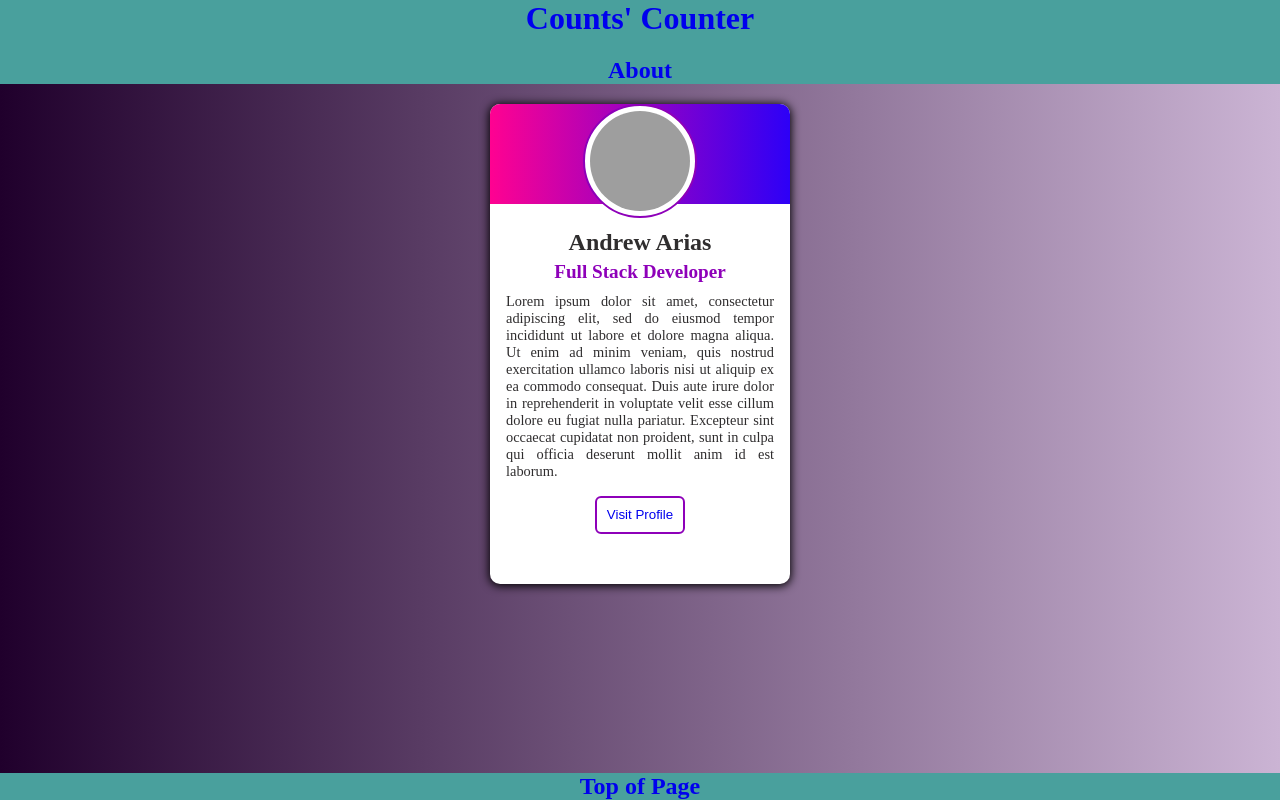
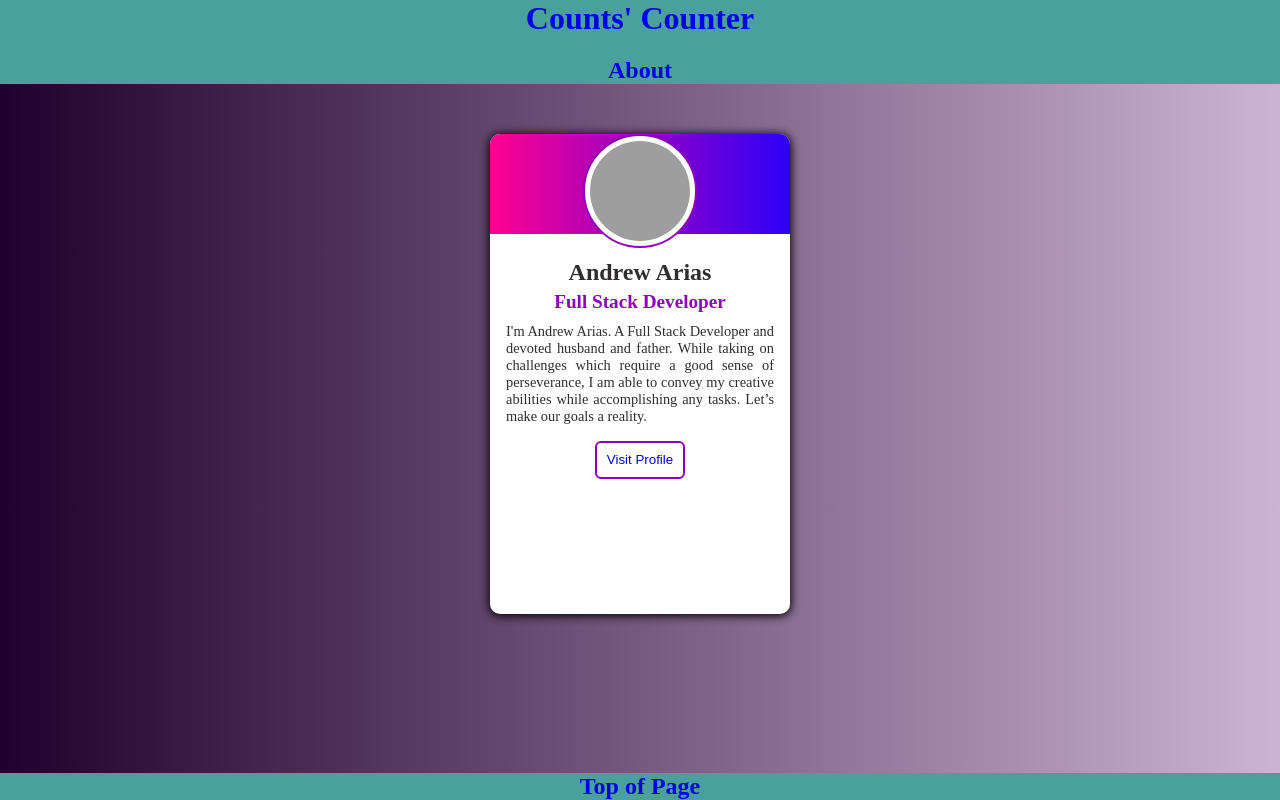
Before and after one commit to lta4/CountDrac, a React (Create React App) app: page /About in a window 1280 px wide. Built offline with nearby package versions, Linux system fonts and the light colour scheme; grey boxes are pictures that could not be loaded.

Commit message:
minor updates

```diff
--- a/src/components/Card.css
+++ b/src/components/Card.css
@@ -1,6 +1,7 @@
 .cardContainer {
     display: flex;
     justify-content: center;
+    padding-top: 30px;
 }
 
 .Card {
--- a/src/pages/About.js
+++ b/src/pages/About.js
@@ -3,13 +3,13 @@ import Card from "../components/Card"
 
 const About = () => {
 
-    const [ name, setName ] = useState("Your Name");
-    const [ job, setJob ] = useState("Job Title");
-    const [ about, setAbout ] = useState("Lorem ipsum dolor sit amet, consectetur adipiscing elit, sed do eiusmod tempor incididunt ut labore et dolore magna aliqua. Ut enim ad minim veniam, quis nostrud exercitation ullamco laboris nisi ut aliquip ex ea commodo consequat. Duis aute irure dolor in reprehenderit in voluptate velit esse cillum dolore eu fugiat nulla pariatur. Excepteur sint occaecat cupidatat non proident, sunt in culpa qui officia deserunt mollit anim id est laborum.");
+    const [ name, setName ] = useState("Andrew Arias");
+    const [ job, setJob ] = useState("Full Stack Developer");
+    const [ about, setAbout ] = useState("I'm Andrew Arias. A Full Stack Developer and devoted husband and father. While taking on challenges which require a good sense of perseverance, I am able to convey my creative abilities while accomplishing any tasks. Let’s make our goals a reality.");
 
     return (
         <div>
-            <Card name={ 'Andrew Arias' } job={ 'Full Stack Developer' } about= { about }/>
+            <Card name= { name } job={ job } about= { about }/>
         </div>
     );
 };
```
